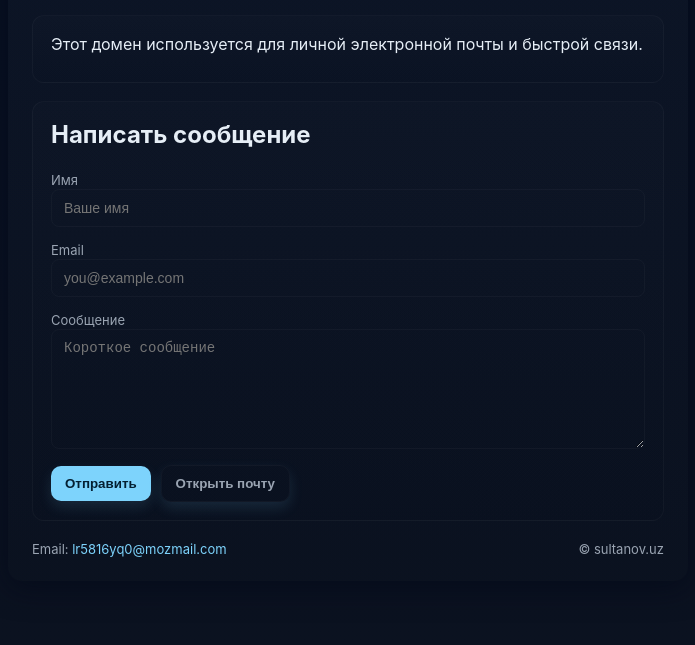
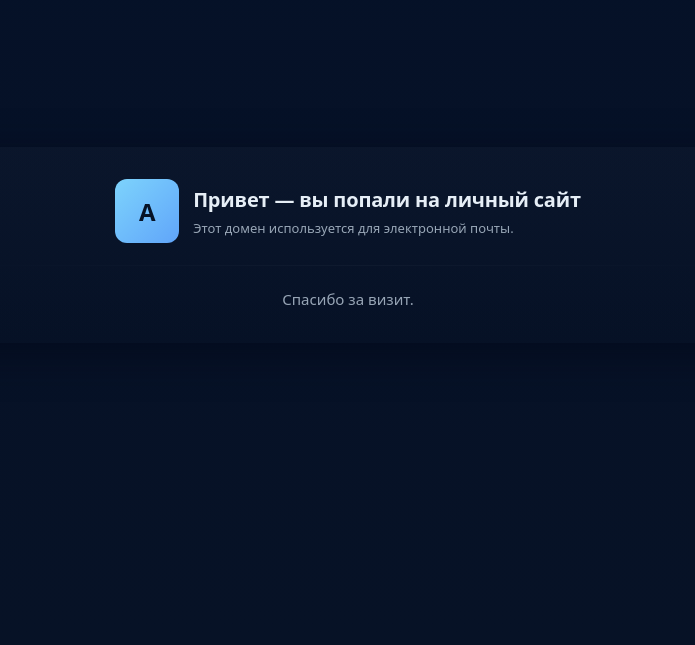
Before and after one commit to al-aziz/personal-site, a plain HTML site: page index.html in a window 1280 px wide. Shown: the part 155-800 px from the top of the page, without its empty margins (292-987 px from the left). Drawn offline with Linux system fonts and the light colour scheme.

Commit message:
Update index.html

```diff
--- a/index.html
+++ b/index.html
@@ -2,213 +2,114 @@
 <html lang="ru">
 <head>
   <meta charset="utf-8" />
-<meta name="viewport" content="width=device-width,initial-scale=1" />
-<title>sultanov.uz</title>
-<meta name="description" content="Личный сайт Азиза — контактная страница" />
+  <meta name="viewport" content="width=device-width, initial-scale=1" />
+  <title>Личный сайт</title>
 
+  <!-- Запретить индексирование -->
+  <meta name="robots" content="noindex, nofollow" />
+  <meta name="googlebot" content="noindex, nofollow" />
+
+  <!-- Минимальная стилизация — чистый, адаптивный, современный вид -->
   <style>
     :root{
-    --bg:#0f1724;
-    --card:#0b1220;
-    --muted:#9aa4b2;
+      --bg:#0b1220;
+      --card:#071226;
       --accent:#7dd3fc;
+      --muted:#98a6b6;
       --text:#e6eef6;
-    --radius:14px;
-    --maxw:680px;
-    font-family: Inter, ui-sans-serif, system-ui, -apple-system, "Segoe UI", Roboto, "Helvetica Neue", Arial;
+      --radius:16px;
+      --maxw:880px;
+      font-family: system-ui, -apple-system, "Segoe UI", Roboto, "Helvetica Neue", Arial;
     }
 
     *{box-sizing:border-box}
     html,body{height:100%}
     body{
       margin:0;
-    background:linear-gradient(180deg,#071022 0%, #0b1220 100%);
+      background: linear-gradient(180deg,#051128 0%, #071226 100%);
       color:var(--text);
+      -webkit-font-smoothing:antialiased;
+      -moz-osx-font-smoothing:grayscale;
       display:flex;
       align-items:center;
       justify-content:center;
-    padding:32px;
-    -webkit-font-smoothing:antialiased;
-    -moz-osx-font-smoothing:grayscale;
+      padding:28px;
     }
 
-  .wrap{
+    .container{
       width:100%;
       max-width:var(--maxw);
-    background:linear-gradient(180deg, rgba(255,255,255,0.02), rgba(0,0,0,0.02));
-    border-radius:var(--radius);
-    padding:24px;
-    box-shadow: 0 6px 30px rgba(2,6,23,0.6);
+      padding:32px;
+      border-radius:calc(var(--radius));
+      background: linear-gradient(180deg, rgba(255,255,255,0.02), rgba(0,0,0,0.03));
+      box-shadow: 0 10px 40px rgba(2,6,23,0.6);
+      text-align:center;
     }
 
-  header{
-    display:flex;
+    .brand{
+      display:inline-flex;
+      align-items:center;
       gap:14px;
-    align-items:center;
     }
-  .avatar{
+
+    .badge{
       width:64px; height:64px; border-radius:12px;
       background:linear-gradient(135deg,var(--accent),#60a5fa);
+      color:#061226; font-weight:700; font-size:24px;
       display:flex; align-items:center; justify-content:center;
-    color:#082032; font-weight:700; font-size:20px;
+      flex-shrink:0;
     }
 
-  h1{margin:0; font-size:20px; letter-spacing:-0.02em}
-  .subtitle{color:var(--muted); margin-top:6px; font-size:14px}
-
-  .card{
-    background: linear-gradient(180deg, rgba(255,255,255,0.01), rgba(0,0,0,0.02));
-    padding:18px;
-    border-radius:12px;
-    border:1px solid rgba(255,255,255,0.03);
-    margin-top:18px;
+    h1{
+      margin:0;
+      font-size:20px;
+      letter-spacing:-0.01em;
     }
 
-  .hint{font-size:13px; color:var(--muted); line-height:1.4}
-
-  form{display:flex; flex-direction:column; gap:12px}
-  label{font-size:13px; color:var(--muted)}
-  input[type="text"], input[type="email"], textarea{
-    width:100%;
-    padding:10px 12px;
-    border-radius:8px;
-    border:1px solid rgba(255,255,255,0.03);
-    background:transparent;
-    color:var(--text);
-    outline:none;
-    font-size:14px;
-    resize:vertical;
-  }
-  textarea{min-height:120px;}
-
-  .actions{display:flex; gap:10px; align-items:center; flex-wrap:wrap}
-  button{
-    background:var(--accent);
-    color:#042032;
-    border:none;
-    padding:10px 14px;
-    border-radius:10px;
-    font-weight:600;
-    cursor:pointer;
-    box-shadow:0 6px 14px rgba(125,211,252,0.12);
-  }
-  button.secondary{
-    background:transparent;
+    p.lead{
+      margin:16px 0 0 0;
       color:var(--muted);
-    border:1px solid rgba(255,255,255,0.03);
-  }
-  .status{
-    font-size:13px;
-    color:#bfefff;
-    flex:1;
+      font-size:15px;
+      line-height:1.5;
     }
 
-  footer{
+    .meta{
       margin-top:20px;
+      font-size:13px;
       color:var(--muted);
-    font-size:13px;
-    display:flex;
-    justify-content:space-between;
-    align-items:center;
+    }
+
+    /* маленький декор внизу (тонко) */
+    .divider{
+      height:1px;
+      background:linear-gradient(90deg, transparent, rgba(255,255,255,0.03), transparent);
+      margin:22px 0;
+      border-radius:2px;
+    }
+
+    /* адаптация */
+    @media (max-width:640px){
+      .container{padding:22px}
+      .badge{width:56px;height:56px;font-size:20px}
+      h1{font-size:18px}
     }
   </style>
 </head>
-
 <body>
-  <main class="wrap">
-    <header>
-      <div class="avatar">S</div>
-      <div>
-        <h1>sultanov.uz</h1>
-        <div class="subtitle">email: lr5816yq0@mozmail.com</div>
+  <main class="container" role="main" aria-labelledby="title">
+    <div class="brand" aria-hidden="false">
+      <div class="badge" aria-hidden="true">А</div>
+      <div style="text-align:left">
+        <h1 id="title">Привет — вы попали на личный сайт</h1>
+        <div class="meta" style="margin-top:6px;">Этот домен используется для электронной почты.</div>
       </div>
-    </header>
-
-    <section class="card">
-      <p style="margin:0 0 10px 0;">Этот домен используется для личной электронной почты и быстрой связи.</p>
-    </section>
-
-    <section class="card">
-      <h2 style="margin-top:0">Написать сообщение</h2>
-      <form id="contactForm" novalidate>
-        <div>
-          <label for="name">Имя</label>
-          <input id="name" type="text" placeholder="Ваше имя" required />
     </div>
 
-        <div>
-          <label for="email">Email</label>
-          <input id="email" type="email" placeholder="you@example.com" required />
-        </div>
+    <div class="divider" aria-hidden="true"></div>
 
-        <div>
-          <label for="message">Сообщение</label>
-          <textarea id="message" placeholder="Короткое сообщение" required></textarea>
-        </div>
+    <p class="lead">Спасибо за визит.</p>
 
-        <div class="actions">
-          <button id="sendBtn" type="submit">Отправить</button>
-          <button id="mailtoBtn" type="button" class="secondary">Открыть почту</button>
-          <div class="status" id="formStatus"></div>
-        </div>
-      </form>
-    </section>
-
-    <footer>
-      <div>Email: <a href="mailto:lr5816yq0@mozmail.com" style="color:var(--accent);text-decoration:none">lr5816yq0@mozmail.com</a></div>
-      <div>© sultanov.uz</div>
-    </footer>
+    <!-- Ничего лишнего: no links, no forms, no скриптов -->
   </main>
-
-<script>
-(function(){
-  const form = document.getElementById('contactForm');
-  const status = document.getElementById('formStatus');
-  const mailtoBtn = document.getElementById('mailtoBtn');
-
-  function buildMailto(name,email,message){
-    const s = encodeURIComponent("Сообщение с личного сайта");
-    const b = encodeURIComponent(`Имя: ${name}\nEmail: ${email}\n\n${message}`);
-    return `mailto:lr5816yq0@mozmail.com?subject=${s}&body=${b}`;
-  }
-
-  mailtoBtn.addEventListener('click',()=>{
-    const n = document.getElementById('name').value.trim();
-    const e = document.getElementById('email').value.trim();
-    const m = document.getElementById('message').value.trim();
-    window.location.href = buildMailto(n,e,m);
-  });
-
-  form.addEventListener('submit', async (ev)=>{
-    ev.preventDefault();
-    status.textContent = "Отправка…";
-
-    const name = document.getElementById('name').value.trim();
-    const email = document.getElementById('email').value.trim();
-    const msg = document.getElementById('message').value.trim();
-
-    if(!name || !email || !msg){
-      status.textContent = "Заполните все поля.";
-      return;
-    }
-
-    try{
-      const resp = await fetch('/api/send', {
-        method:'POST',
-        headers:{'Content-Type':'application/json'},
-        body:JSON.stringify({name,email,message:msg})
-      });
-
-      if(resp.ok){
-        status.textContent = "Отправлено!";
-        form.reset();
-      } else throw new Error("server");
-    } catch{
-      status.textContent = "Сервер недоступен. Открываю почтовый клиент…";
-      setTimeout(()=>window.location.href = buildMailto(name,email,msg),500);
-    }
-  });
-})();
-</script>
 </body>
 </html>
```
Lines whose indentation alone changed are shown as unchanged.
